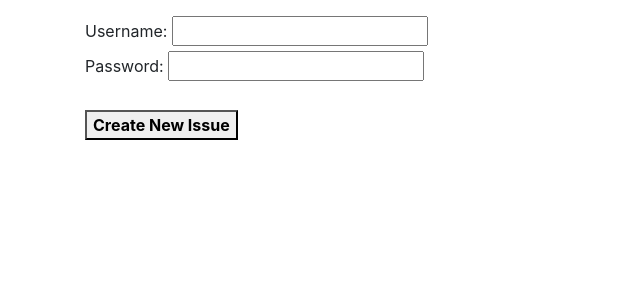
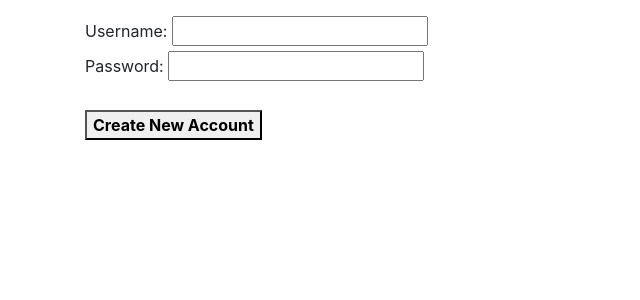
Before and after one commit to richardgalvez/python-playground, a Flask app: template Trapper/server/templates/auth.html in a window 1280 px wide. Shown: the part 152-452 px from the top of the page, without its empty margins (0-640 px from the left). Run offline with Flask 3, Linux system fonts and the light colour scheme; the template is opened without the code that fills it: most values are stand-ins (such as "Sample title", 1, 10 or a date in 2020); some libraries are stand-ins or nearby versions.

Commit message:
Trapper - Added password input type and fixed button text.

```diff
--- a/Trapper/server/templates/auth.html
+++ b/Trapper/server/templates/auth.html
@@ -13,10 +13,10 @@
       <input type="text" id="username" name="username" required>
       <br>
       <label for="password">Password:</label>
-      <input type="text" id="password" name="password" required>
+      <input type="password" id="password" name="password" required>
       <br>
       <br>
-      <button type="submit"><b>Create New Issue</b></button>
+      <button type="submit"><b>Create New Account</b></button>
     </form>
   <br>
 </div>
```
